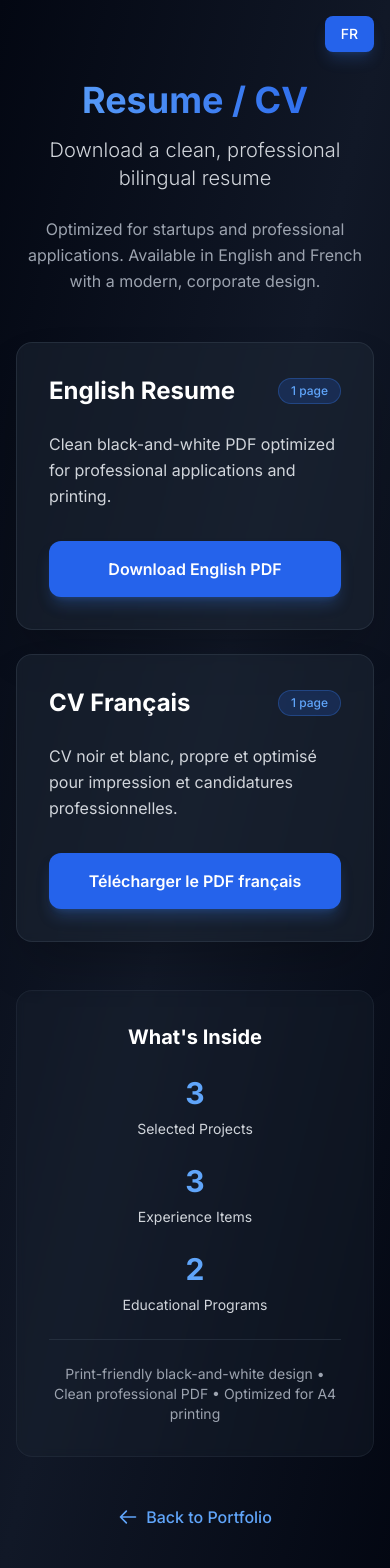
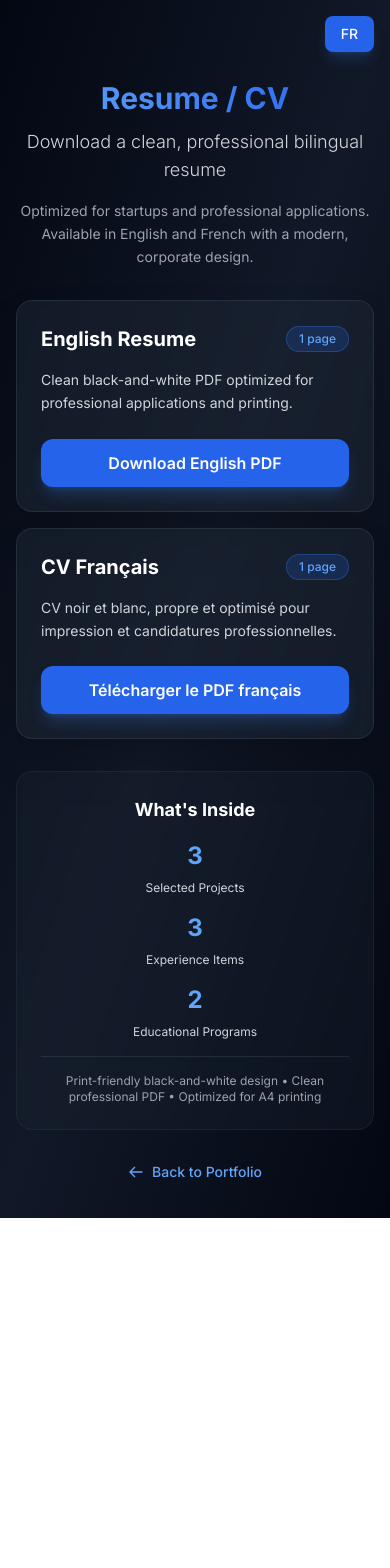
Before and after one commit to Sy2force/Portfolio---pro, a Next.js app: page /resume in a window 390 px wide. Shown: the top 1568 px of the page. After the commit the page ends 1218 px from the top, so only its background shows below. Built offline with nearby package versions, Linux system fonts and the light colour scheme.

Commit message:
Reduce resume page size while keeping responsive mobile and desktop

```diff
--- a/app/resume/page.tsx
+++ b/app/resume/page.tsx
@@ -33,20 +33,20 @@ export default function ResumePage() {
         </button>
       </div>
 
-      <div className="max-w-6xl mx-auto px-4 sm:px-6 py-12 md:py-16 pt-20 md:pt-20">
+      <div className="max-w-6xl mx-auto px-4 sm:px-6 py-8 md:py-10 pt-20 md:pt-20">
         {/* Header */}
         <motion.div
           initial={{ opacity: 0, y: 20 }}
           animate={{ opacity: 1, y: 0 }}
-          className="text-center mb-12 md:mb-16"
+          className="text-center mb-8 md:mb-10"
         >
-          <h1 className="text-4xl sm:text-5xl md:text-6xl font-bold mb-4 bg-gradient-to-r from-blue-400 to-blue-600 bg-clip-text text-transparent">
+          <h1 className="text-3xl sm:text-4xl md:text-5xl font-bold mb-3 bg-gradient-to-r from-blue-400 to-blue-600 bg-clip-text text-transparent">
             Resume / CV
           </h1>
-          <h2 className="text-xl md:text-2xl text-gray-300 mb-6 font-light">
+          <h2 className="text-lg md:text-xl text-gray-300 mb-4 font-light">
             Download a clean, professional bilingual resume
           </h2>
-          <p className="text-base md:text-lg text-gray-400 max-w-2xl mx-auto leading-relaxed">
+          <p className="text-sm md:text-base text-gray-400 max-w-2xl mx-auto leading-relaxed">
             Optimized for startups and professional applications. Available in English and French with a modern, corporate design.
           </p>
         </motion.div>
@@ -56,31 +56,31 @@ export default function ResumePage() {
           initial={{ opacity: 0, y: 20 }}
           animate={{ opacity: 1, y: 0 }}
           transition={{ delay: 0.1 }}
-          className="grid md:grid-cols-2 gap-6 md:gap-8 mb-12 md:mb-16"
+          className="grid md:grid-cols-2 gap-4 md:gap-6 mb-8 md:mb-10"
         >
           {/* English Resume Card */}
           <motion.div
             initial={{ opacity: 0, y: 20 }}
             animate={{ opacity: 1, y: 0 }}
             transition={{ delay: 0.2 }}
-            className="bg-gray-800/50 backdrop-blur-sm border border-gray-700/50 rounded-2xl p-8 md:p-10 hover:border-blue-500/50 transition-all duration-300 flex flex-col shadow-2xl hover:shadow-blue-500/10"
+            className="bg-gray-800/50 backdrop-blur-sm border border-gray-700/50 rounded-2xl p-6 md:p-8 hover:border-blue-500/50 transition-all duration-300 flex flex-col shadow-2xl hover:shadow-blue-500/10"
           >
-            <div className="flex items-center justify-between mb-6">
-              <h3 className="text-2xl md:text-3xl font-bold text-white">
+            <div className="flex items-center justify-between mb-4">
+              <h3 className="text-xl md:text-2xl font-bold text-white">
                 English Resume
               </h3>
               <span className="px-3 py-1 bg-blue-600/20 text-blue-400 text-xs font-medium rounded-full border border-blue-500/30">
                 1 page
               </span>
             </div>
-            <p className="text-base md:text-lg text-gray-300 mb-8 leading-relaxed flex-grow">
+            <p className="text-sm md:text-base text-gray-300 mb-6 leading-relaxed flex-grow">
               Clean black-and-white PDF optimized for professional applications and printing.
             </p>
-            <div className="space-y-4">
+            <div className="space-y-3">
               <a
                 href="/Shay_Acoca_CV_EN.pdf"
                 download
-                className="block w-full px-6 py-4 bg-blue-600 hover:bg-blue-700 text-white rounded-xl transition-all duration-300 font-semibold text-center touch-manipulation active:scale-98 shadow-lg shadow-blue-500/25 hover:shadow-blue-500/40"
+                className="block w-full px-5 py-3 bg-blue-600 hover:bg-blue-700 text-white rounded-xl transition-all duration-300 font-semibold text-center touch-manipulation active:scale-98 shadow-lg shadow-blue-500/25 hover:shadow-blue-500/40"
                 aria-label="Download Shay Acoca English CV PDF"
               >
                 Download English PDF
@@ -93,24 +93,24 @@ export default function ResumePage() {
             initial={{ opacity: 0, y: 20 }}
             animate={{ opacity: 1, y: 0 }}
             transition={{ delay: 0.3 }}
-            className="bg-gray-800/50 backdrop-blur-sm border border-gray-700/50 rounded-2xl p-8 md:p-10 hover:border-blue-500/50 transition-all duration-300 flex flex-col shadow-2xl hover:shadow-blue-500/10"
+            className="bg-gray-800/50 backdrop-blur-sm border border-gray-700/50 rounded-2xl p-6 md:p-8 hover:border-blue-500/50 transition-all duration-300 flex flex-col shadow-2xl hover:shadow-blue-500/10"
           >
-            <div className="flex items-center justify-between mb-6">
-              <h3 className="text-2xl md:text-3xl font-bold text-white">
+            <div className="flex items-center justify-between mb-4">
+              <h3 className="text-xl md:text-2xl font-bold text-white">
                 CV Français
               </h3>
               <span className="px-3 py-1 bg-blue-600/20 text-blue-400 text-xs font-medium rounded-full border border-blue-500/30">
                 1 page
               </span>
             </div>
-            <p className="text-base md:text-lg text-gray-300 mb-8 leading-relaxed flex-grow">
+            <p className="text-sm md:text-base text-gray-300 mb-6 leading-relaxed flex-grow">
               CV noir et blanc, propre et optimisé pour impression et candidatures professionnelles.
             </p>
-            <div className="space-y-4">
+            <div className="space-y-3">
               <a
                 href="/Shay_Acoca_CV_FR.pdf"
                 download
-                className="block w-full px-6 py-4 bg-blue-600 hover:bg-blue-700 text-white rounded-xl transition-all duration-300 font-semibold text-center touch-manipulation active:scale-98 shadow-lg shadow-blue-500/25 hover:shadow-blue-500/40"
+                className="block w-full px-5 py-3 bg-blue-600 hover:bg-blue-700 text-white rounded-xl transition-all duration-300 font-semibold text-center touch-manipulation active:scale-98 shadow-lg shadow-blue-500/25 hover:shadow-blue-500/40"
                 aria-label="Télécharger le CV français de Shay Acoca en PDF"
               >
                 Télécharger le PDF français
@@ -124,27 +124,27 @@ export default function ResumePage() {
           initial={{ opacity: 0, y: 20 }}
           animate={{ opacity: 1, y: 0 }}
           transition={{ delay: 0.4 }}
-          className="bg-gray-800/30 backdrop-blur-sm border border-gray-700/30 rounded-2xl p-8 md:p-10 mb-12 md:mb-16"
+          className="bg-gray-800/30 backdrop-blur-sm border border-gray-700/30 rounded-2xl p-6 md:p-8 mb-8 md:mb-10"
         >
-          <h3 className="text-xl md:text-2xl font-bold text-white mb-6 text-center">
+          <h3 className="text-lg md:text-xl font-bold text-white mb-4 text-center">
             What&apos;s Inside
           </h3>
-          <div className="grid md:grid-cols-3 gap-6 text-center">
+          <div className="grid md:grid-cols-3 gap-4 md:gap-6 text-center">
             <div className="space-y-2">
-              <div className="text-3xl md:text-4xl font-bold text-blue-400">3</div>
-              <div className="text-sm md:text-base text-gray-300">Selected Projects</div>
+              <div className="text-2xl md:text-3xl font-bold text-blue-400">3</div>
+              <div className="text-xs md:text-sm text-gray-300">Selected Projects</div>
             </div>
             <div className="space-y-2">
-              <div className="text-3xl md:text-4xl font-bold text-blue-400">3</div>
-              <div className="text-sm md:text-base text-gray-300">Experience Items</div>
+              <div className="text-2xl md:text-3xl font-bold text-blue-400">3</div>
+              <div className="text-xs md:text-sm text-gray-300">Experience Items</div>
             </div>
             <div className="space-y-2">
-              <div className="text-3xl md:text-4xl font-bold text-blue-400">2</div>
-              <div className="text-sm md:text-base text-gray-300">Educational Programs</div>
+              <div className="text-2xl md:text-3xl font-bold text-blue-400">2</div>
+              <div className="text-xs md:text-sm text-gray-300">Educational Programs</div>
             </div>
           </div>
-          <div className="mt-6 pt-6 border-t border-gray-700/50 text-center">
-            <p className="text-sm md:text-base text-gray-400">
+          <div className="mt-4 md:mt-6 pt-4 md:pt-6 border-t border-gray-700/50 text-center">
+            <p className="text-xs md:text-sm text-gray-400">
               Print-friendly black-and-white design • Clean professional PDF • Optimized for A4 printing
             </p>
           </div>
@@ -159,9 +159,9 @@ export default function ResumePage() {
         >
           <Link
             href="/"
-            className="inline-flex items-center gap-2 text-blue-400 hover:text-blue-300 transition-colors font-medium touch-manipulation active:scale-95 text-base md:text-lg"
+            className="inline-flex items-center gap-2 text-blue-400 hover:text-blue-300 transition-colors font-medium touch-manipulation active:scale-95 text-sm md:text-base"
           >
-            <svg className="w-5 h-5 md:w-6 md:h-6" fill="none" stroke="currentColor" viewBox="0 0 24 24">
+            <svg className="w-4 h-4 md:w-5 md:h-5" fill="none" stroke="currentColor" viewBox="0 0 24 24">
               <path strokeLinecap="round" strokeLinejoin="round" strokeWidth={2} d="M10 19l-7-7m0 0l7-7m-7 7h18" />
             </svg>
             Back to Portfolio
```
